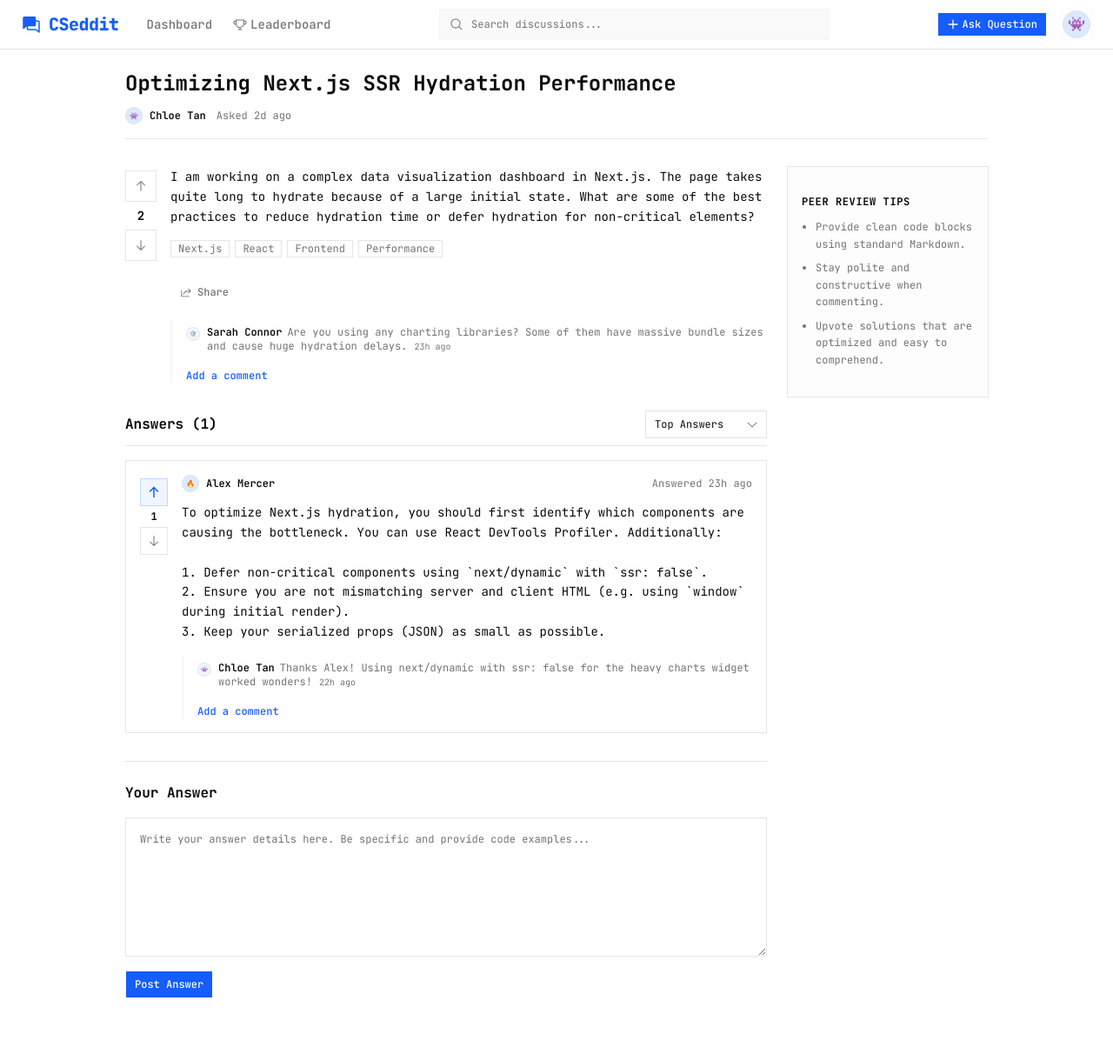
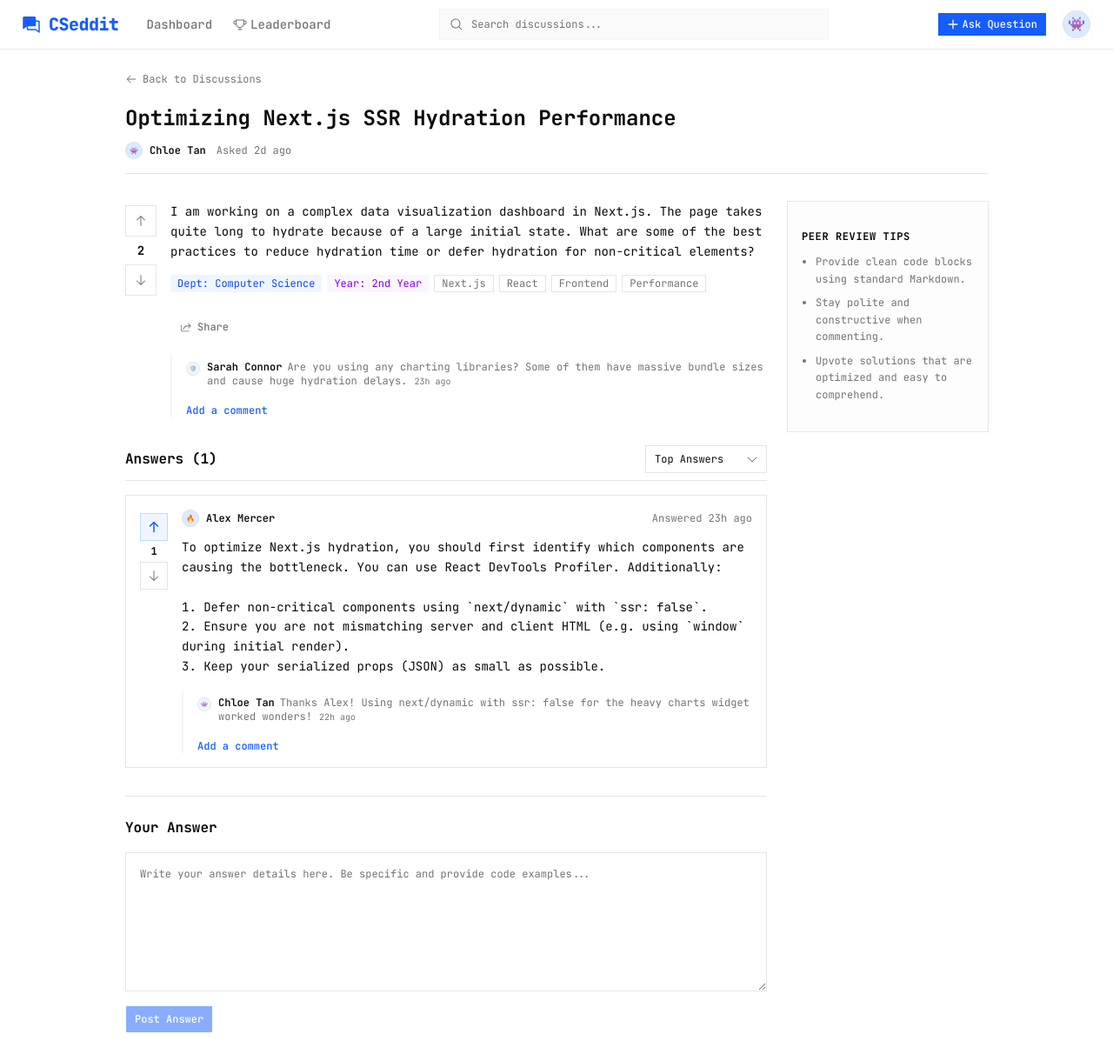
Before and after one commit to oscar-chj/cseddit, a Next.js app: page /posts/post_1 in a window 1280 px wide. Shown: the whole page at 87% size. Before the commit the page ends 1172 px from the top, so only its background shows below. Built offline with nearby package versions, Linux system fonts and the light colour scheme.

Commit message:
feat(ui): add back button, tags, validation and loading states to post details

```diff
--- a/src/app/posts/[id]/page.tsx
+++ b/src/app/posts/[id]/page.tsx
@@ -24,13 +24,16 @@ import {
 } from "@/lib/mockDb"
 import { formatTimeAgo } from "@/lib/postUtils"
 import { Comment, PostDetail } from "@/types"
+import { Spinner } from "@/components/ui/spinner"
 import {
   ArrowDownIcon,
+  ArrowLeftIcon,
   ArrowUpIcon,
   CheckIcon,
   LinkIcon,
   ShareIcon,
 } from "@phosphor-icons/react"
+import Link from "next/link"
 import { useRouter } from "next/navigation"
 import React, { use, useCallback, useEffect, useState } from "react"
 import { toast } from "sonner"
@@ -48,11 +51,17 @@ function InlineCommentSection({
 }: InlineCommentSectionProps) {
   const [showForm, setShowForm] = useState(false)
   const [commentText, setCommentText] = useState("")
+  const [isPosting, setIsPosting] = useState(false)
   const currentUserId = getCurrentUserId()
 
-  const handleSubmit = (e: React.FormEvent) => {
+  const handleSubmit = async (e: React.FormEvent) => {
     e.preventDefault()
-    if (!commentText.trim()) return
+    if (!commentText.trim() || isPosting) return
+
+    setIsPosting(true)
+
+    // Simulated 500ms delay
+    await new Promise((resolve) => setTimeout(resolve, 500))
 
     createComment({
       parentId,
@@ -62,8 +71,9 @@ function InlineCommentSection({
 
     setCommentText("")
     setShowForm(false)
+    setIsPosting(false)
     onCommentAdded()
-    toast("Comment posted")
+    toast.success("Comment posted successfully")
   }
 
   return (
@@ -113,20 +123,23 @@ function InlineCommentSection({
           <Input
             value={commentText}
             onChange={(e) => setCommentText(e.target.value)}
+            disabled={isPosting}
             placeholder="Add a helpful comment..."
             className="h-8 rounded-none text-xs focus-visible:ring-blue-500"
           />
           <Button
             type="submit"
+            disabled={commentText.trim() === "" || isPosting}
             size="sm"
-            className="h-8 rounded-none bg-blue-600 px-3 text-xs text-white hover:bg-blue-700"
+            className="h-8 rounded-none bg-blue-600 px-3 text-xs text-white hover:bg-blue-700 flex items-center justify-center gap-1"
           >
-            Comment
+            {isPosting ? <Spinner className="text-white" /> : "Comment"}
           </Button>
           <Button
             type="button"
             variant="ghost"
             size="sm"
+            disabled={isPosting}
             onClick={() => setShowForm(false)}
             className="h-8 rounded-none px-2 text-xs text-muted-foreground"
           >
@@ -152,6 +165,7 @@ export default function PostDetailPage({
   const [sortBy, setSortBy] = useState<"top" | "latest">("top")
   const [mounted, setMounted] = useState(false)
   const [currentUserId, setCurrentUserIdState] = useState("")
+  const [isPostingAnswer, setIsPostingAnswer] = useState(false)
 
   const loadData = useCallback(() => {
     const detail = getPostById(postId)
@@ -206,12 +220,16 @@ export default function PostDetailPage({
     toast(`Vote recorded`)
   }
 
-  const handlePostAnswer = (e: React.FormEvent) => {
+  const handlePostAnswer = async (e: React.FormEvent) => {
     e.preventDefault()
-    if (!answerContent.trim()) {
-      toast.error("Enter answer content")
+    if (!answerContent.trim() || isPostingAnswer) {
       return
     }
+
+    setIsPostingAnswer(true)
+
+    // Simulated 500ms delay
+    await new Promise((resolve) => setTimeout(resolve, 500))
 
     createAnswer({
       postId,
@@ -220,8 +238,9 @@ export default function PostDetailPage({
     })
 
     setAnswerContent("")
+    setIsPostingAnswer(false)
     loadData()
-    toast("Answer posted")
+    toast.success("Answer posted successfully")
   }
 
   const handleShare = () => {
@@ -261,6 +280,16 @@ export default function PostDetailPage({
 
   return (
     <div className="mx-auto max-w-5xl space-y-8 px-4 py-6">
+      <div className="mb-4">
+        <Link
+          href="/"
+          className="inline-flex items-center gap-1.5 text-xs text-muted-foreground transition-colors hover:text-blue-600"
+        >
+          <ArrowLeftIcon className="h-3.5 w-3.5" />
+          <span>Back to Discussions</span>
+        </Link>
+      </div>
+
       {/* Header Info */}
       <div className="space-y-3 border-b border-border pb-4">
         <h1 className="text-xl leading-tight font-bold text-foreground md:text-2xl">
@@ -469,6 +498,22 @@ export default function PostDetailPage({
 
               {/* Tags list */}
               <div className="flex flex-wrap gap-1.5">
+                {postDetail.authorDepartment && (
+                  <Badge
+                    variant="outline"
+                    className="rounded-none bg-blue-50 text-blue-700 hover:bg-blue-50 border-none text-xs font-normal"
+                  >
+                    Dept: {postDetail.authorDepartment}
+                  </Badge>
+                )}
+                {postDetail.authorYearOfStudy && (
+                  <Badge
+                    variant="outline"
+                    className="rounded-none bg-purple-50 text-purple-700 hover:bg-purple-50 border-none text-xs font-normal"
+                  >
+                    Year: {postDetail.authorYearOfStudy}
+                  </Badge>
+                )}
                 {postDetail.tags.map((tag) => (
                   <Badge
                     key={tag}
@@ -623,13 +668,16 @@ export default function PostDetailPage({
                 placeholder="Write your answer details here. Be specific and provide code examples..."
                 value={answerContent}
                 onChange={(e) => setAnswerContent(e.target.value)}
+                disabled={isPostingAnswer}
                 className="min-h-[160px] rounded-none border-border p-4 text-sm focus-visible:ring-blue-500"
               />
               <Button
                 type="submit"
-                className="rounded-none bg-blue-600 text-white hover:bg-blue-700"
+                disabled={answerContent.trim() === "" || isPostingAnswer}
+                className="rounded-none bg-blue-600 text-white hover:bg-blue-700 flex items-center gap-2"
               >
-                Post Answer
+                {isPostingAnswer && <Spinner className="text-white" />}
+                <span>Post Answer</span>
               </Button>
             </form>
           </div>
```
